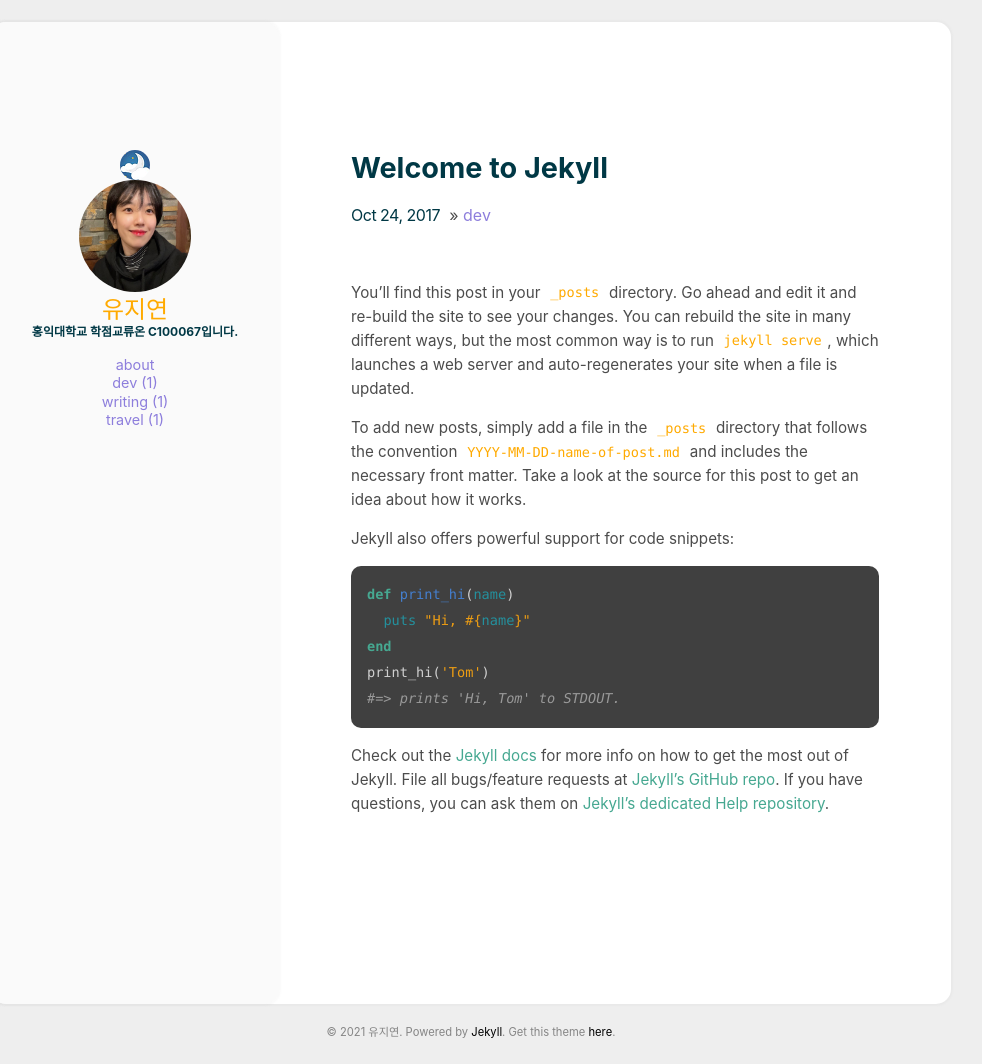
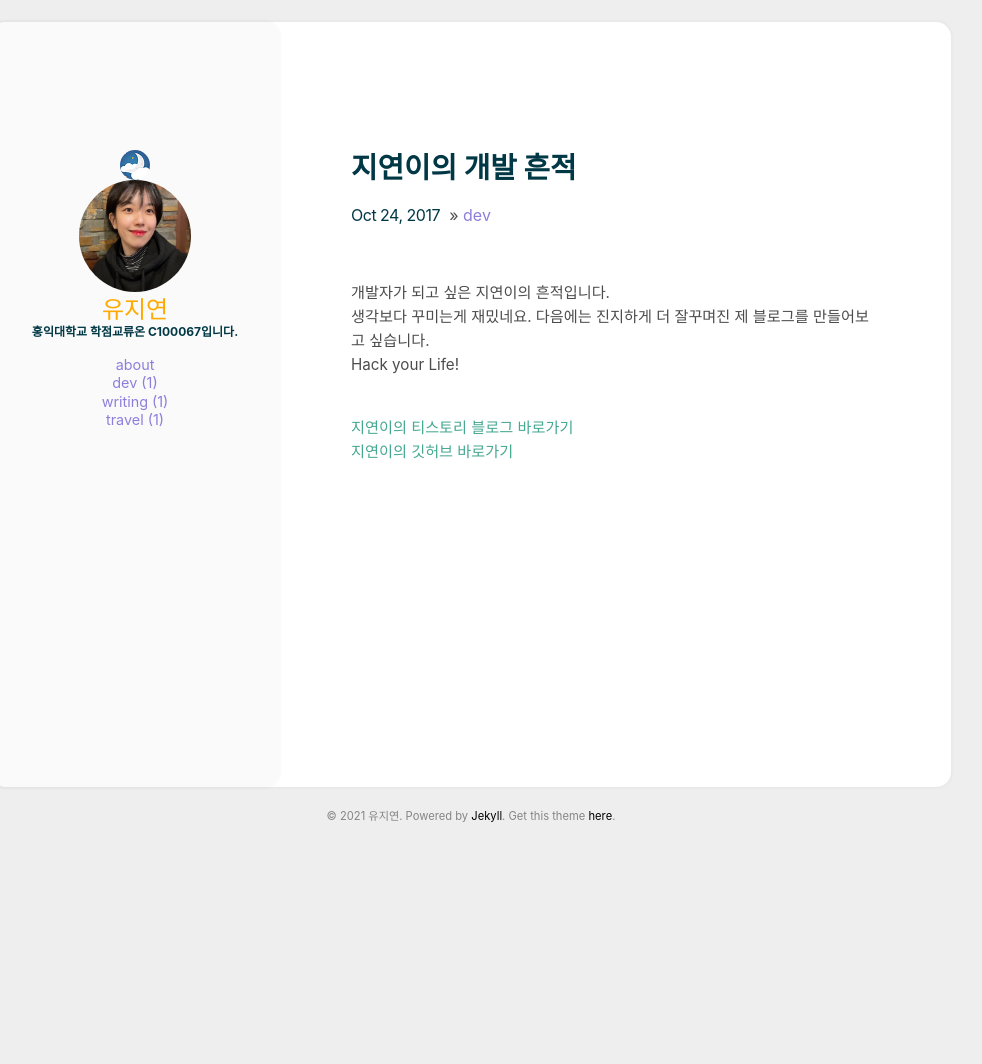
Before and after one commit to hellouz818/mypageDemo, a Jekyll site: the page built from _posts/2017-10-24-welcome.md, in a window 1280 px wide. Shown: the whole page, without its empty margins (169-1151 px from the left). Built offline with Jekyll 4.4.1, drawn with Linux system fonts in a browser that asks for light colours; after the commit the page ends 922 px from its top, so only the background shows below that.

Commit message:
Update 2017-10-24-welcome.md

````diff
--- a/_posts/2017-10-24-welcome.md
+++ b/_posts/2017-10-24-welcome.md
@@ -1,25 +1,16 @@
 ---
-title: Welcome to Jekyll
+title: 지연이의 개발 흔적
 categories: [dev]
 comments: true
 ---
 
-You’ll find this post in your `_posts` directory. Go ahead and edit it and re-build the site to see your changes. You can rebuild the site in many different ways, but the most common way is to run `jekyll serve`, which launches a web server and auto-regenerates your site when a file is updated.
+개발자가 되고 싶은 지연이의 흔적입니다.<br>
+생각보다 꾸미는게 재밌네요. 다음에는 진지하게 더 잘꾸며진 제 블로그를 만들어보고 싶습니다.<br>
+Hack your Life!<br><br>
 
-To add new posts, simply add a file in the `_posts` directory that follows the convention `YYYY-MM-DD-name-of-post.md` and includes the necessary front matter. Take a look at the source for this post to get an idea about how it works.
+[지연이의 티스토리 블로그 바로가기][tistory]
+[지연이의 깃허브 바로가기][github]
 
-Jekyll also offers powerful support for code snippets:
 
-```ruby
-def print_hi(name)
-  puts "Hi, #{name}"
-end
-print_hi('Tom')
-#=> prints 'Hi, Tom' to STDOUT.
-```
-
-Check out the [Jekyll docs][jekyll] for more info on how to get the most out of Jekyll. File all bugs/feature requests at [Jekyll’s GitHub repo][jekyll-gh]. If you have questions, you can ask them on [Jekyll’s dedicated Help repository][jekyll-help].
-
-[jekyll]:      http://jekyllrb.com
-[jekyll-gh]:   https://github.com/jekyll/jekyll
-[jekyll-help]: https://github.com/jekyll/jekyll-help
+[tistory]: https://hellouz818.tistory.com
+[github]: https://github.com/hellouz818
````
